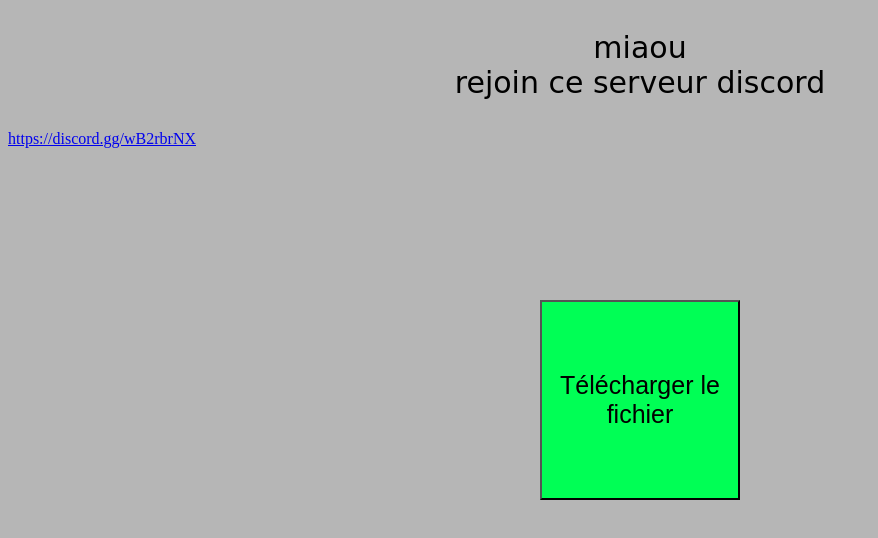
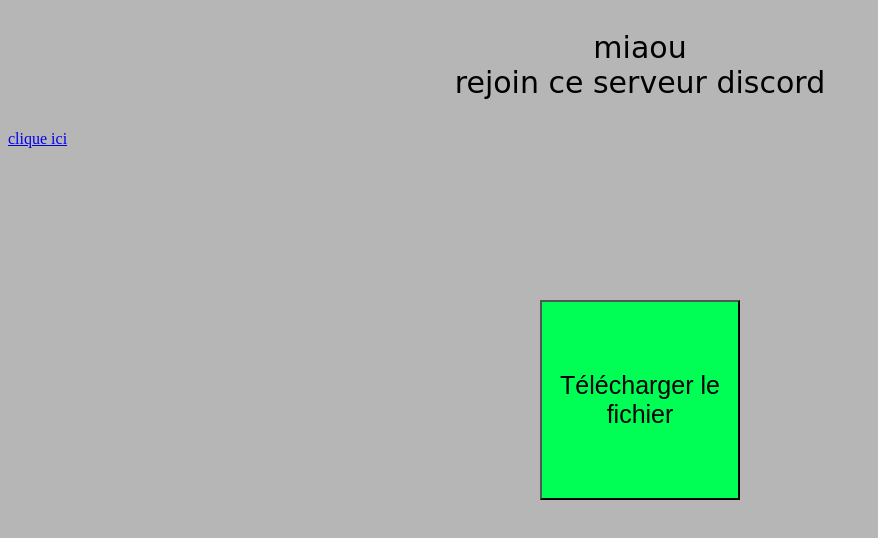
Before and after one commit to Adamzeze2/mon_premier_site, a plain HTML site: page index.html in a window 1280 px wide. Shown: the whole page, without its empty margins (0-878 px from the left). Drawn offline with Linux system fonts and the light colour scheme.

Commit message:
index.html

```diff
--- a/index.html
+++ b/index.html
@@ -1,5 +1,4 @@
 <!DOCTYPE html>
-
 <html>
     <head>
         <meta charset="utf-8">
@@ -12,7 +11,6 @@
             <button id="bouton">Télécharger le fichier</button>
         </a>
         <p>miaou<br>rejoin ce serveur discord</p>
-        <a href="URL">https://discord.gg/wB2rbrNX</a>
+        <a href="https://discord.gg/wB2rbrNX">clique ici</a>
     </body>
-
 </html>
```
